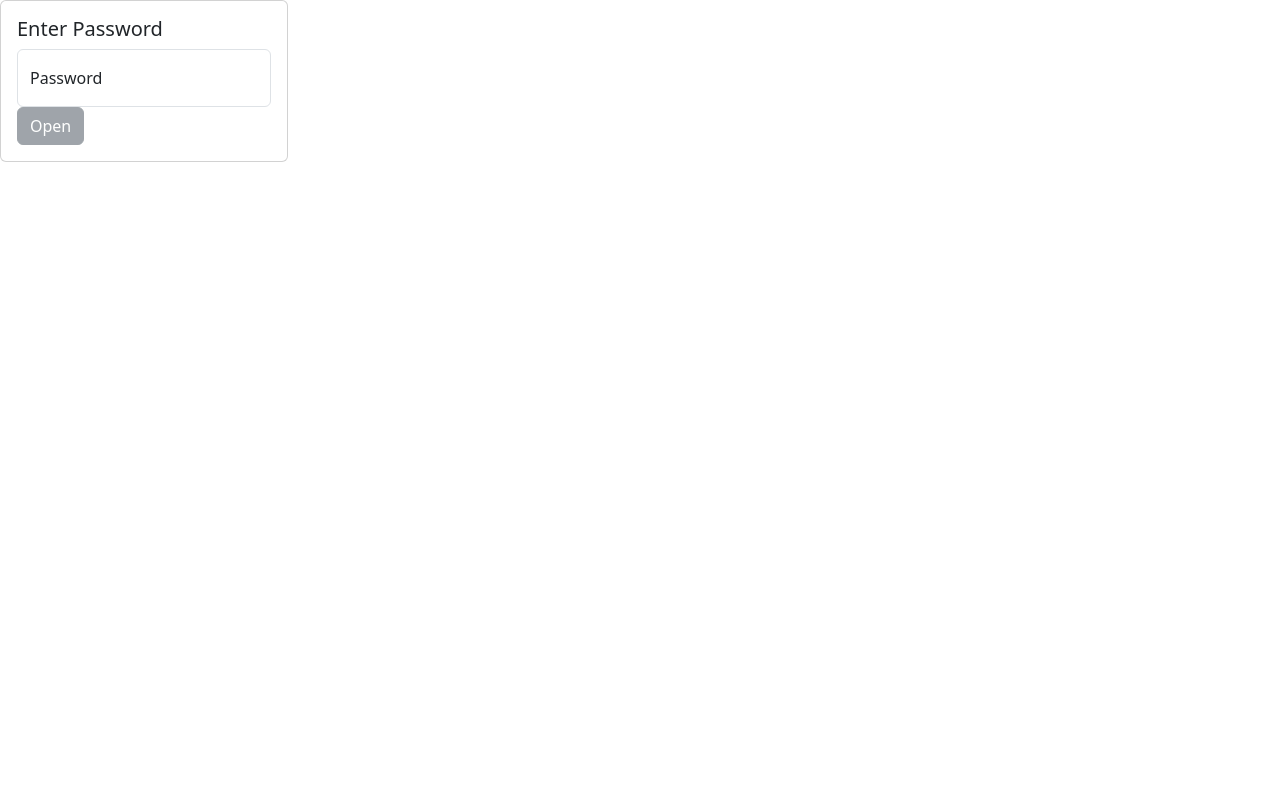
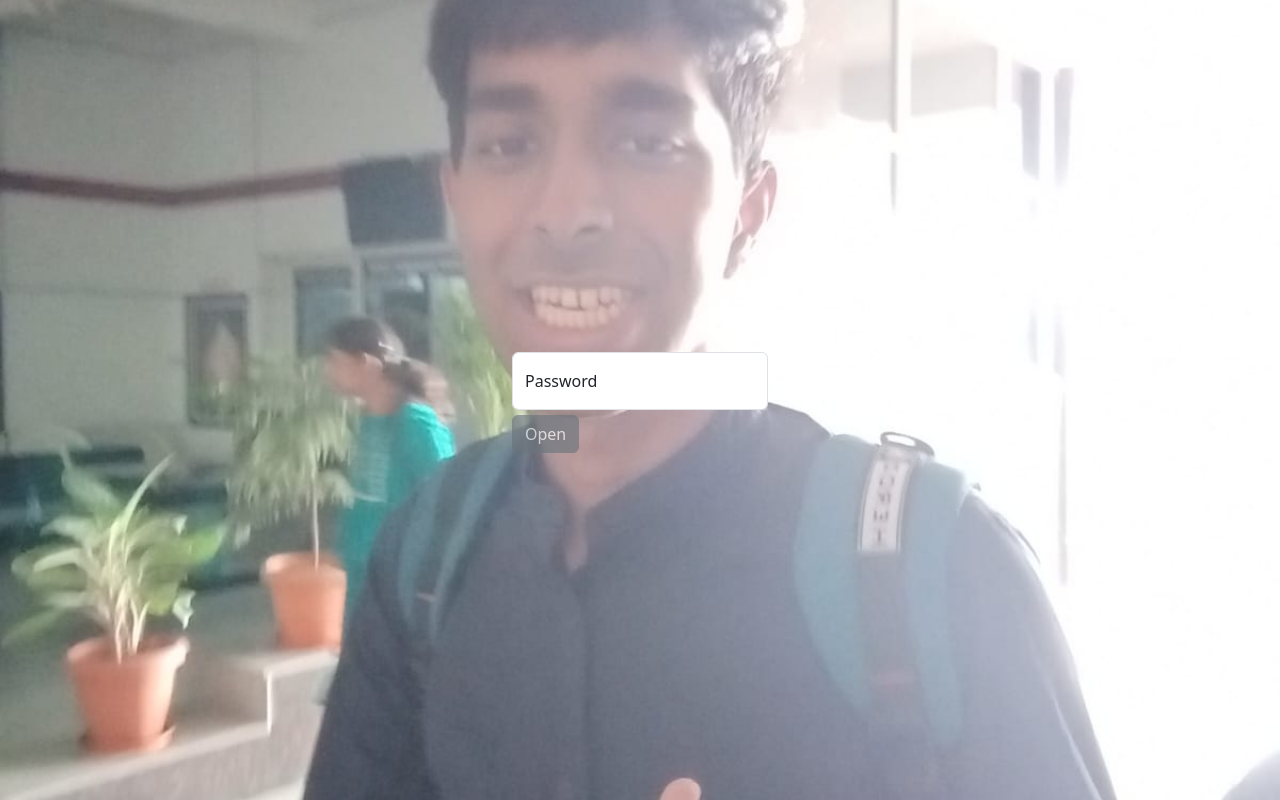
Before and after one commit to Aryan-Sameer/durgamadhabaPanda, a React (Vite) app: page / in a window 1280 px wide. Built offline with nearby package versions, Linux system fonts and the light colour scheme.

Commit message:
changed quote

```diff
--- a/src/App.jsx
+++ b/src/App.jsx
@@ -41,11 +41,11 @@ function App() {
     <main className='main'>
 
       {passInput ? <div className='password'>
-        <Card style={{ width: '18rem' }}>
+        <Card style={{ width: '18rem', border: "none", background: "none" }}>
           <Card.Body>
-            <Card.Title>Enter Password</Card.Title>
             <Form.Floating>
               <Form.Control
+              className="inputField"
                 onChange={e => handleChange(e)}
                 id="floatingPasswordCustom"
                 type="password"
@@ -54,7 +54,7 @@ function App() {
               />
               <label htmlFor="floatingPasswordCustom">Password</label>
             </Form.Floating>
-            <Button onClick={music} disabled={password == "123578" ? false : true} variant="secondary">Open</Button>
+            <Button onClick={music} disabled={password == "123587" ? false : true} variant="secondary">Open</Button>
           </Card.Body>
         </Card>
       </div > : ""}
--- a/src/index.css
+++ b/src/index.css
@@ -1,9 +1,28 @@
-*{
+* {
     margin: 0;
     padding: 0;
 }
 
-.main{
+.main {
     height: 100svh;
     width: 100vw;
 }
+
+.password {
+    height: 100svh;
+    display: flex;
+    justify-content: center;
+    align-items: center;
+    background-image: url("/passBg.jpg");
+    background-repeat: no-repeat;
+    background-size: cover;
+    background-position: center;
+}
+
+.inputField {
+    margin: 5px 0px;
+    &:focus-within {
+        box-shadow: none;
+        border: 1px solid gray;
+    }
+}
```
Also changed, not shown: public/passBg.jpg (added).
